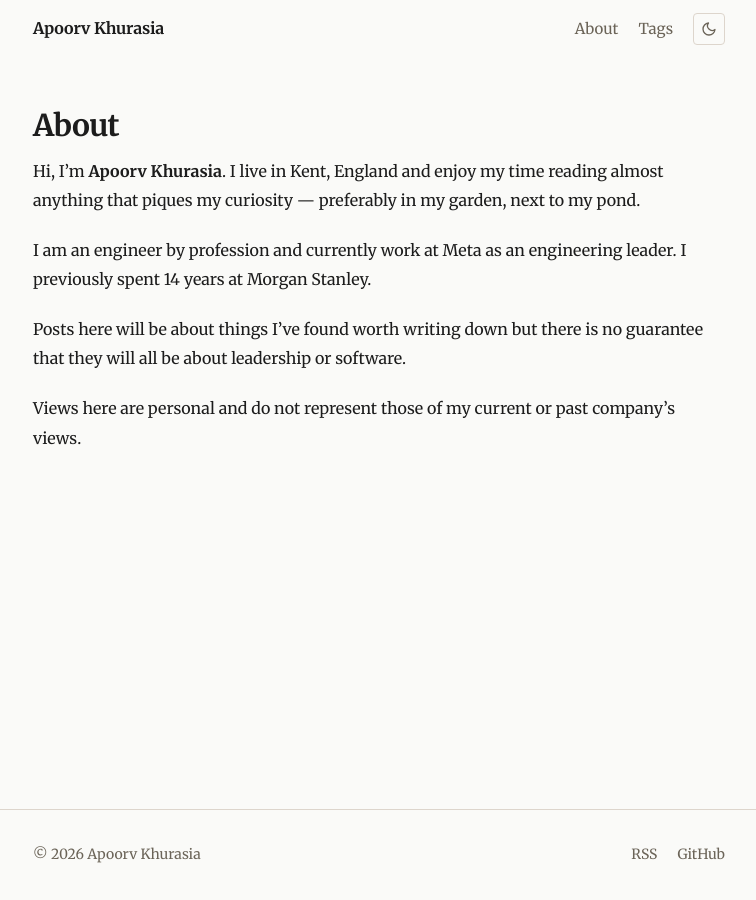
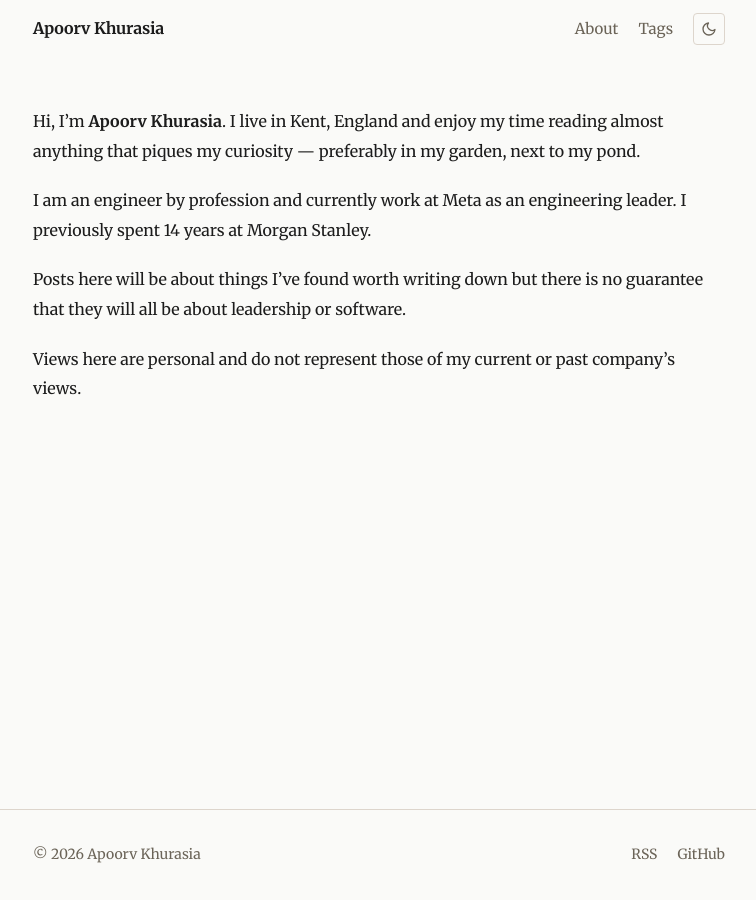
Before and after one commit to apoorvkhurasia/apoorvkhurasia.github.io, a Jekyll site: the page built from about.md, in a window 1280 px wide. Shown: the whole page, without its empty margins (261-1017 px from the left). Built offline with Jekyll 4.4.1, drawn with Linux system fonts in a browser that asks for light colours.

Commit message:
About -> About Me

```diff
--- a/about.md
+++ b/about.md
@@ -1,9 +1,7 @@
 ---
 layout: default
-title: About
+title: About Me
 ---
-
-# About
 
 Hi, I'm **Apoorv Khurasia**. I live in Kent, England and enjoy my time reading almost anything that piques my curiosity --- preferably in my garden, next to my pond.
 
```
